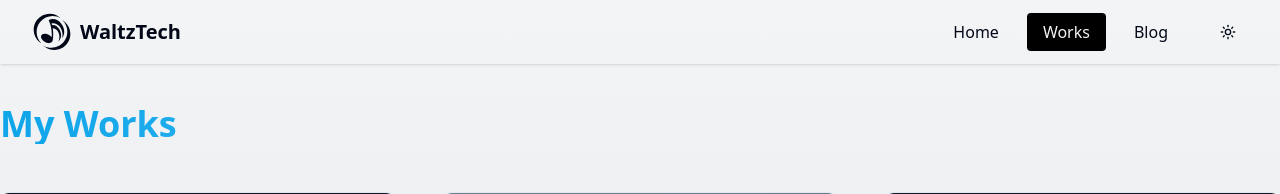
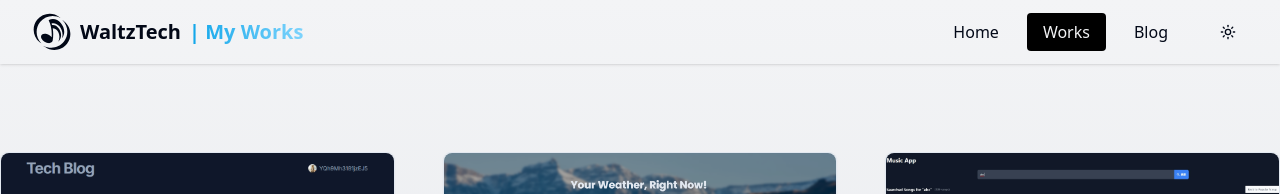
Before and after one commit to waltz29pf/microcms-nextjs-blog, a Next.js app: page /works in a window 1280 px wide. Shown: the top 194 px of the page. Built offline with nearby package versions, Linux system fonts and the light colour scheme; a web font is replaced by a local one.

Commit message:
update: header ui

```diff
--- a/app/(main)/works/page.tsx
+++ b/app/(main)/works/page.tsx
@@ -6,9 +6,6 @@ import Link from "next/link";
 const WorksPage = () => {
   return (
     <section className="min-h-screen container px-4 md:px-0 py-10 mx-auto">
-      <h1 className="text-3xl font-semibold  capitalize lg:text-4xl bg-clip-text bg-gradient-to-r from-sky-500 to-sky-300 text-transparent">
-        My Works
-      </h1>
       <div className="grid grid-cols-1 gap-8 mt-8 xl:mt-12 xl:gap-12 md:grid-cols-2 xl:grid-cols-3">
         {portfolioItems.map((portfolioItem) => (
           <Card key={portfolioItem.id}>
--- a/app/components/layout/navigation/BlogTitle.tsx
+++ b/app/components/layout/navigation/BlogTitle.tsx
@@ -2,13 +2,20 @@
 
 import { usePathname } from "next/navigation";
 
+const PATH_TITLES: Record<string, string> = {
+  "/blog": "| Tech Blog",
+  "/works": "| My Works",
+};
+
 const BlogTitle = () => {
   const pathname = usePathname();
-  const showBlogTitle = pathname === "/blog";
+  const pageTitle = PATH_TITLES[pathname];
+
+  if (!pageTitle) return null;
 
   return (
-    <span className="text-xl sm:text-xl hidden sm:inline">
-      {showBlogTitle && "| TechBlog"}
+    <span className="text-xl sm:text-xl hidden sm:inline bg-clip-text bg-gradient-to-r from-sky-500 to-sky-300 text-transparent">
+      {pageTitle}
     </span>
   );
 };
```
